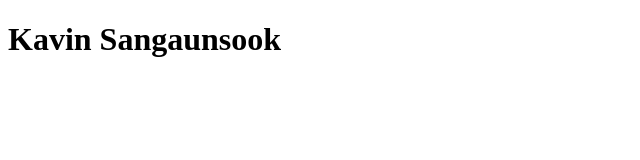
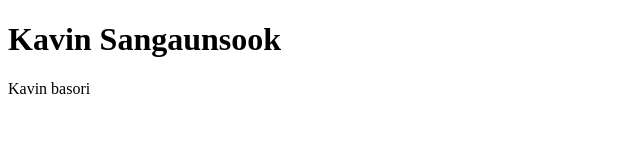
Before and after one commit to BIG25000/cc16-workflowNaja, a plain HTML site: page index.html in a window 1280 px wide. Shown: the whole page, without its empty margins (0-640 px from the left). Drawn offline with Linux system fonts and the light colour scheme.

Commit message:
add basori

```diff
--- a/index.html
+++ b/index.html
@@ -9,6 +9,7 @@
 
 <body>
     <h1>Kavin Sangaunsook</h1>
+    <p>Kavin basori</p>
 </body>
 
 </html>
```
